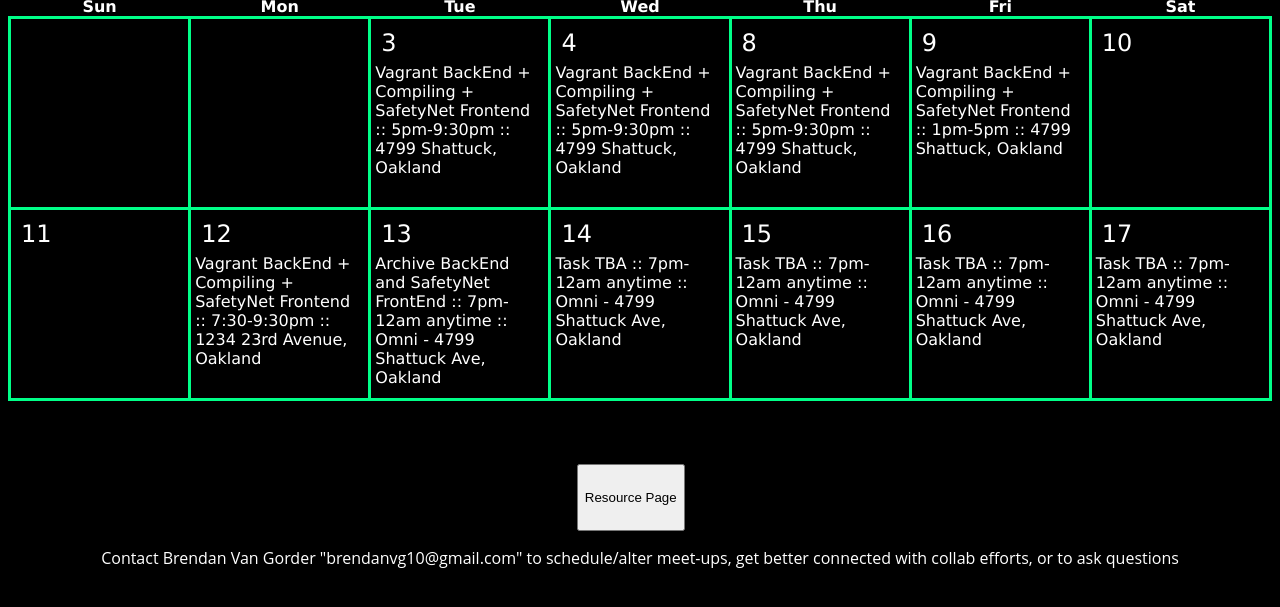
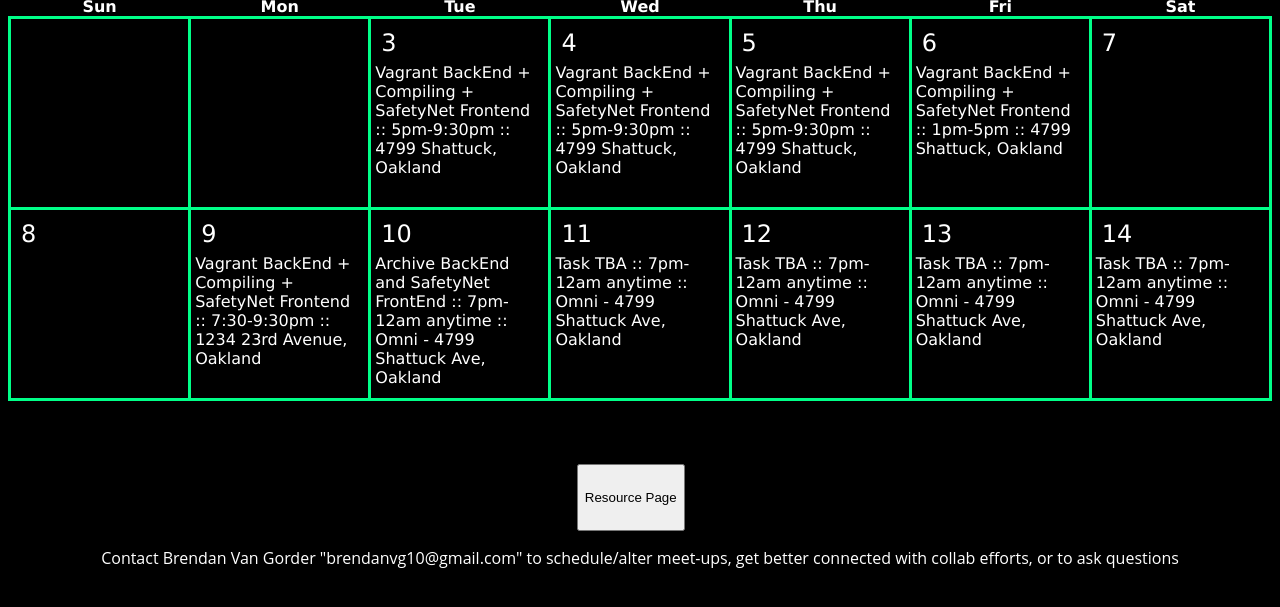
Before and after one commit to P25Scanners/P25Scanners.github.io, a plain HTML site: page calendar.html in a window 1280 px wide. Shown: the part 111-718 px from the top of the page. Drawn offline with Linux system fonts and the light colour scheme.

Commit message:
fixed calendar

```diff
--- a/calendar.html
+++ b/calendar.html
@@ -116,14 +116,14 @@ td img{
     <td><span class="day">4</span>
       <div class="time">Vagrant BackEnd + Compiling + SafetyNet Frontend :: 5pm-9:30pm :: 4799 Shattuck, Oakland</div>
     </td>
-    <td><span class="day">8</span>
+    <td><span class="day">5</span>
       <div class="time">Vagrant BackEnd + Compiling + SafetyNet Frontend :: 5pm-9:30pm :: 4799 Shattuck, Oakland</div>
     </td>
-    <td><span class="day">9</span>
+    <td><span class="day">6</span>
       <div class="time">Vagrant BackEnd + Compiling + SafetyNet Frontend :: 1pm-5pm :: 4799 Shattuck, Oakland</div>
     </td>
     <td>
-      <span class="day">10</span>
+      <span class="day">7</span>
       <div class="time"></div>
       <div>
       </div>
@@ -131,41 +131,41 @@ td img{
   </tr>
 
   <tr>
-    <td><span class="day">11</span>
+    <td><span class="day">8</span>
       <div class="time"></div>
       <div>
 
       </div>
     </td>
-    <td><span class="day">12</span>
+    <td><span class="day">9</span>
       <div class="time">Vagrant BackEnd + Compiling + SafetyNet Frontend :: 7:30-9:30pm :: 1234 23rd Avenue, Oakland</div>
       <div>
       </div>
     </td>
-    <td><span class="day">13</span>
+    <td><span class="day">10</span>
       <div class="time">Archive BackEnd and SafetyNet FrontEnd :: 7pm-12am anytime :: Omni - 4799 Shattuck Ave, Oakland</div>
       <div>
 
       </div>
     </td>
-    <td><span class="day">14</span>
+    <td><span class="day">11</span>
       <div class="time">Task TBA :: 7pm-12am anytime :: Omni - 4799 Shattuck Ave, Oakland</div>
 
     </td>
 
-    <td><span class="day">15</span>
+    <td><span class="day">12</span>
       <div class="time">Task TBA :: 7pm-12am anytime :: Omni - 4799 Shattuck Ave, Oakland</div>
       <div>
 
       </div>
     </td>
-    <td><span class="day">16</span>
+    <td><span class="day">13</span>
       <div class="time">Task TBA :: 7pm-12am anytime :: Omni - 4799 Shattuck Ave, Oakland</div>
       <div>
 
       </div>
     </td>
-    <td><span class="day">17</span>
+    <td><span class="day">14</span>
       <div class="time">Task TBA :: 7pm-12am anytime :: Omni - 4799 Shattuck Ave, Oakland</div>
 
     </td>
```
